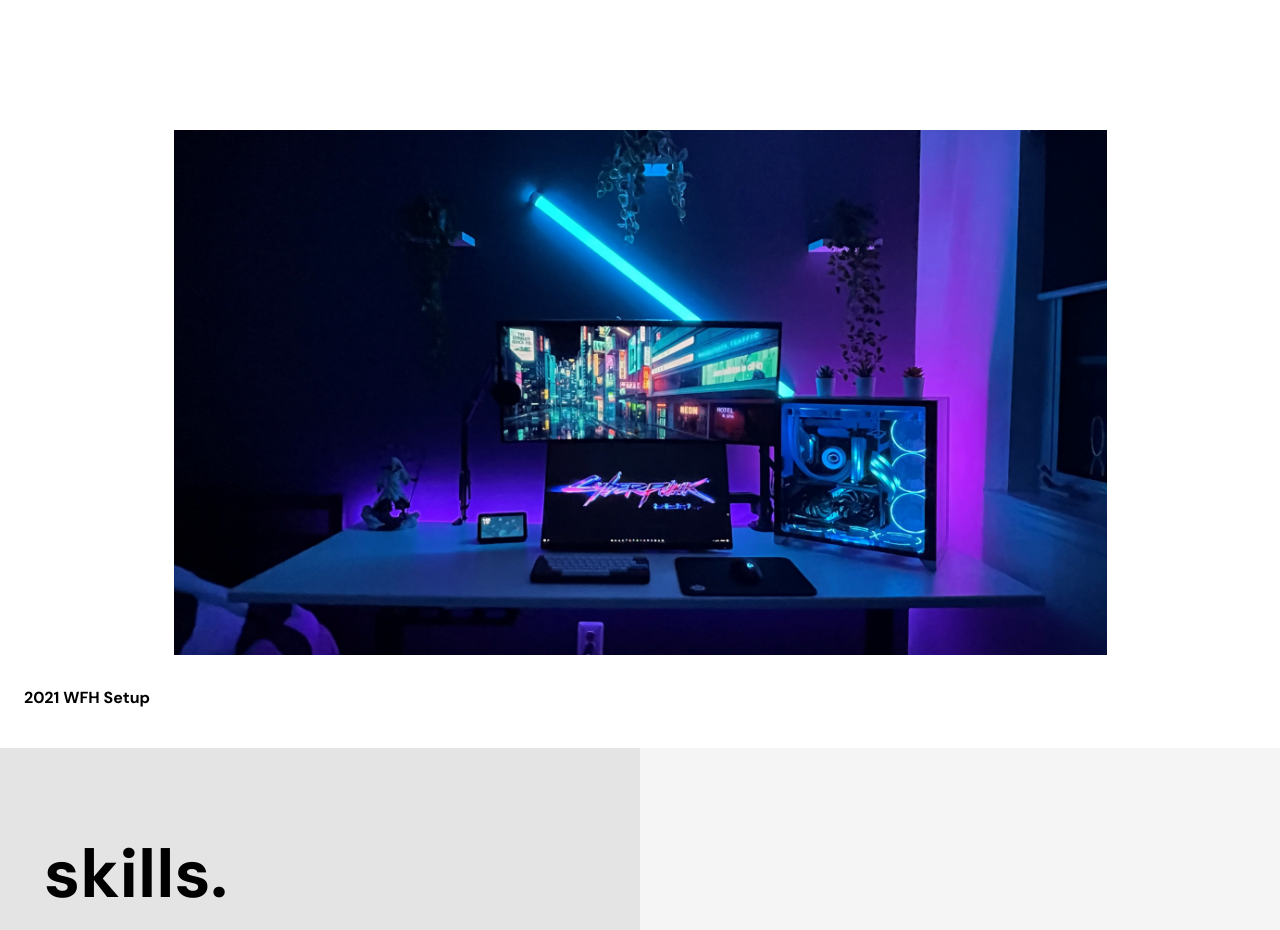
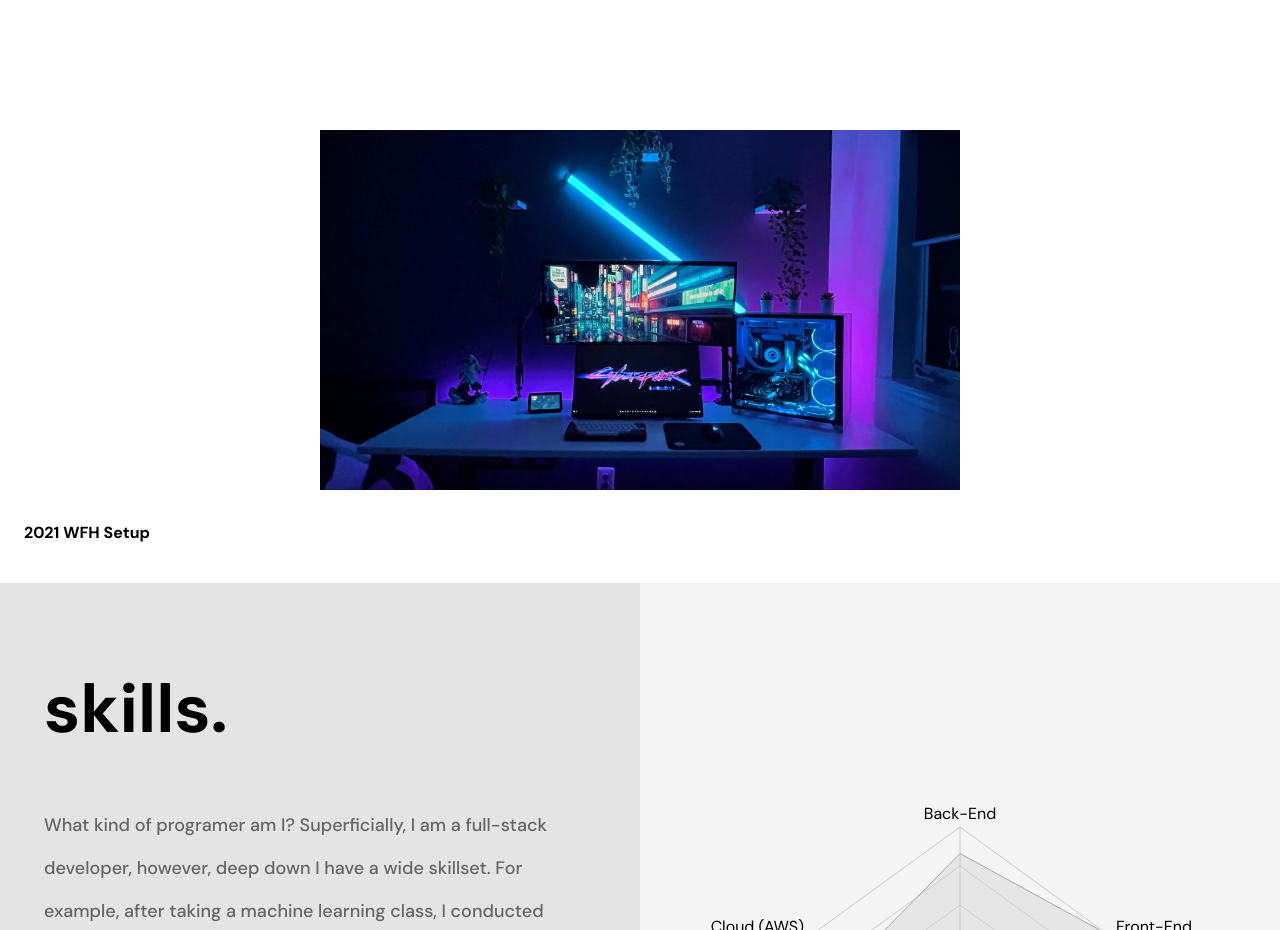
Before and after one commit to kpandu/Portfolio, a React (Create React App) app: page / in a window 1280 px wide. Shown: the part 1322-2252 px from the top of the page. Built offline with nearby package versions, Linux system fonts and the light colour scheme.

Commit message:
setup fix

```diff
--- a/src/components/About/About.css
+++ b/src/components/About/About.css
@@ -38,7 +38,8 @@
   /* The image used */
   background-image: url("../../assets/setup.jpg");
   /* Set a specific height */
-  min-height: 525px;
+  height: 45vh;
+  max-height: 600px;
   margin-top: 70px;
   width: 100%;
   /* Create the parallax scrolling effect */
```
Also changed, not shown: 1 other file (tests, documents, lock files or other folders).
